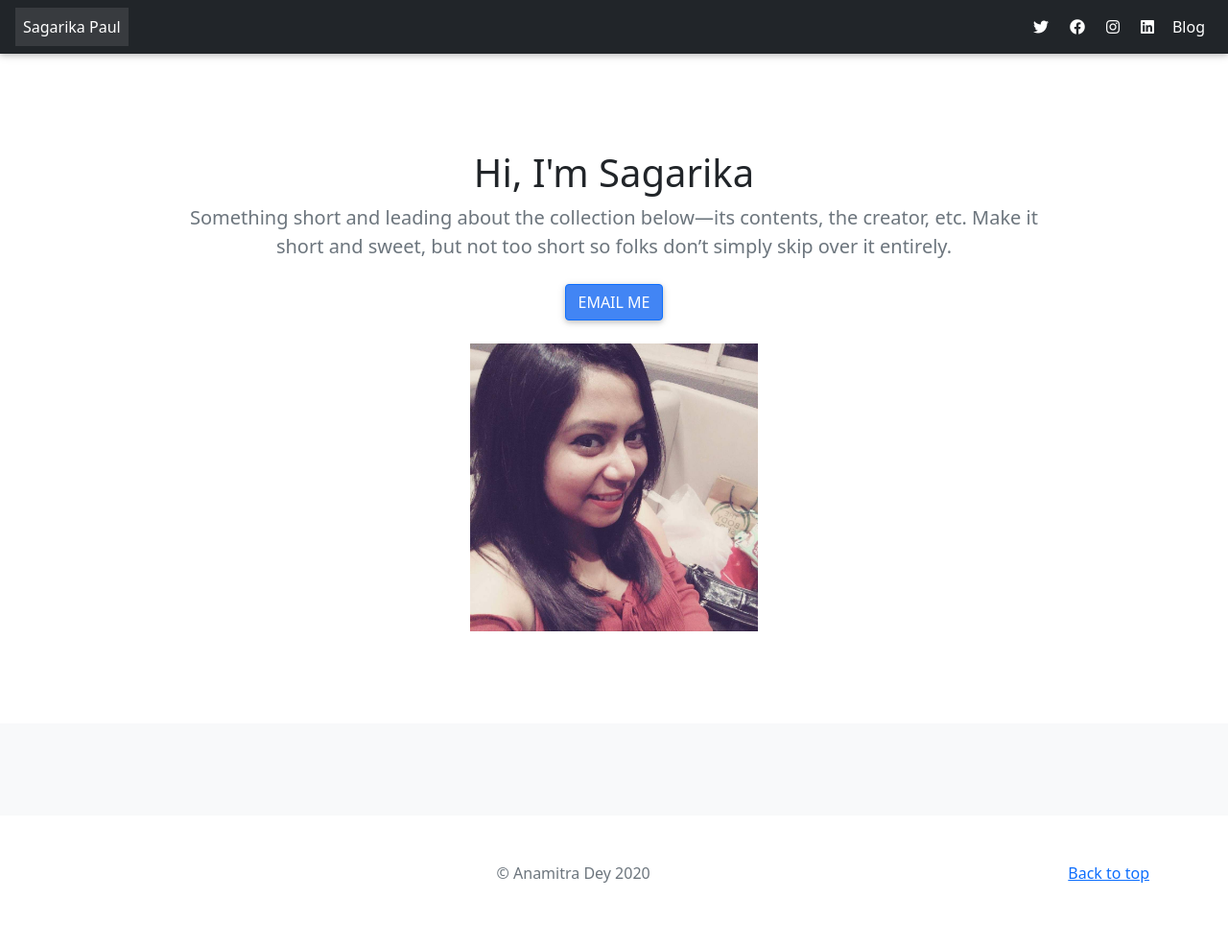
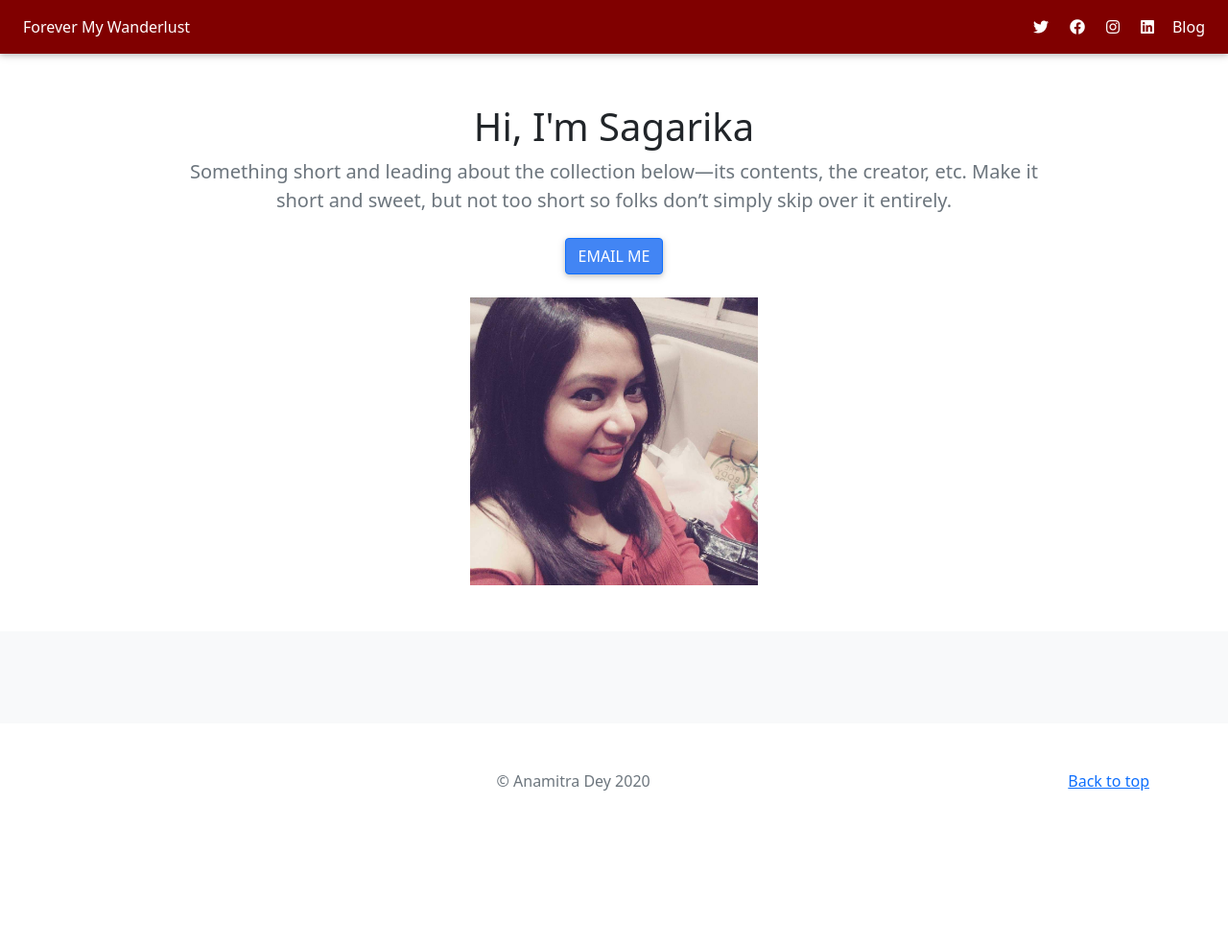
Before and after one commit to anamdey03/Portfolio, a Django app: page / in a window 1280 px wide. Shown: the whole page at 96% size. After the commit the page ends 824 px from the top, so only its background shows below. Run offline with Django 3.2, Linux system fonts and the light colour scheme; data that the repository does not hold is empty; some libraries are stand-ins or nearby versions.

Commit message:
Updated CSS for NavBar

```diff
--- a/jobs/templates/jobs/home.html
+++ b/jobs/templates/jobs/home.html
@@ -56,16 +56,14 @@
   <body>
 
 <header>
-  <nav class="mb-1 navbar navbar-expand-lg navbar-dark bg-dark">
+  <nav class="mb-1 navbar navbar-expand-lg navbar-dark" style="background-color: Maroon;">
       <button class="navbar-toggler" type="button" data-toggle="collapse" data-target="#navbarSupportedContent-3" aria-controls="navbarSupportedContent-3" aria-expanded="false" aria-label="Toggle navigation">
         <span class="navbar-toggler-icon"></span>
       </button>
       <div class="collapse navbar-collapse" id="navbarSupportedContent-3">
         <ul class="navbar-nav mr-auto">
-          <li class="nav-item active">
-            <a class="nav-link waves-effect waves-light" href="{% url 'home' %}">Sagarika Paul
-              <span class="sr-only">(current)</span>
-            </a>
+          <li class="nav-item">
+            <a class="nav-link waves-effect waves-light" href="{% url 'home' %}">Forever My Wanderlust</a>
           </li>
         </ul>
         <ul class="navbar-nav ml-auto nav-flex-icons">
@@ -99,7 +97,7 @@
 
 <main>
 
-  <section class="py-5 text-center container">
+  <section class="text-center container">
     <div class="row py-lg-5">
       <div class="col-lg-30 col-md-10 mx-auto">
         <h1 class="fw-light">Hi, I'm Sagarika</h1>
```
Also changed, not shown: blog/templates/blog/allblogs.html (+4 -6 lines), blog/templates/blog/detail.html (+3 -5 lines).
